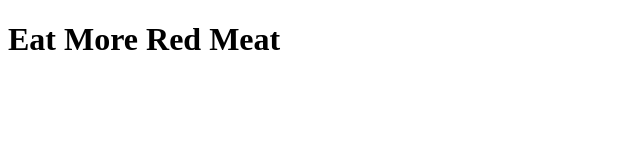
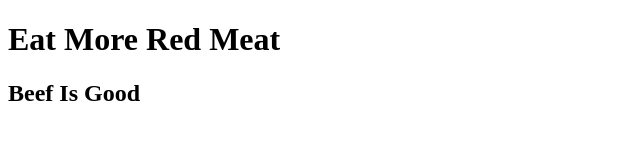
Before and after one commit to Ezekiel3626/red-meat, a plain HTML site: page index.html in a window 1280 px wide. Shown: the whole page, without its empty margins (0-640 px from the left). Drawn offline with Linux system fonts and the light colour scheme.

Commit message:
added h2

```diff
--- a/index.html
+++ b/index.html
@@ -12,6 +12,6 @@
 	</head>
 	<body>
 		<h1 class="Title">Eat More Red Meat</h1>
-
+		<h2>Beef Is Good</h2>
 	</body>
 </html>
```
